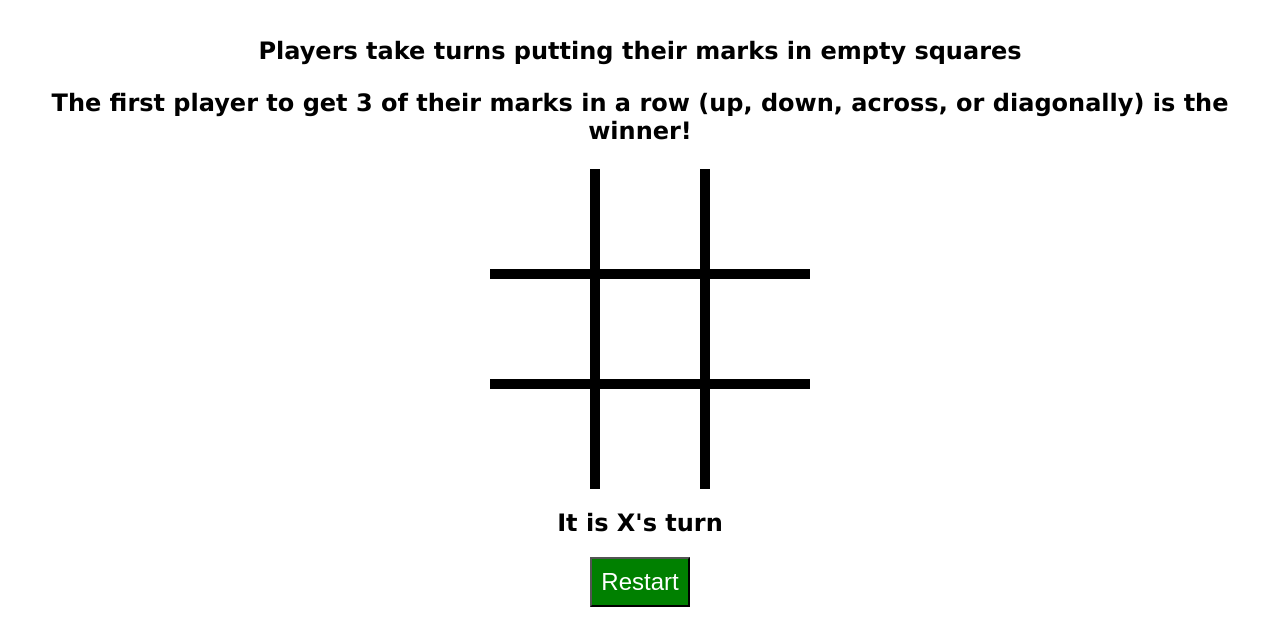
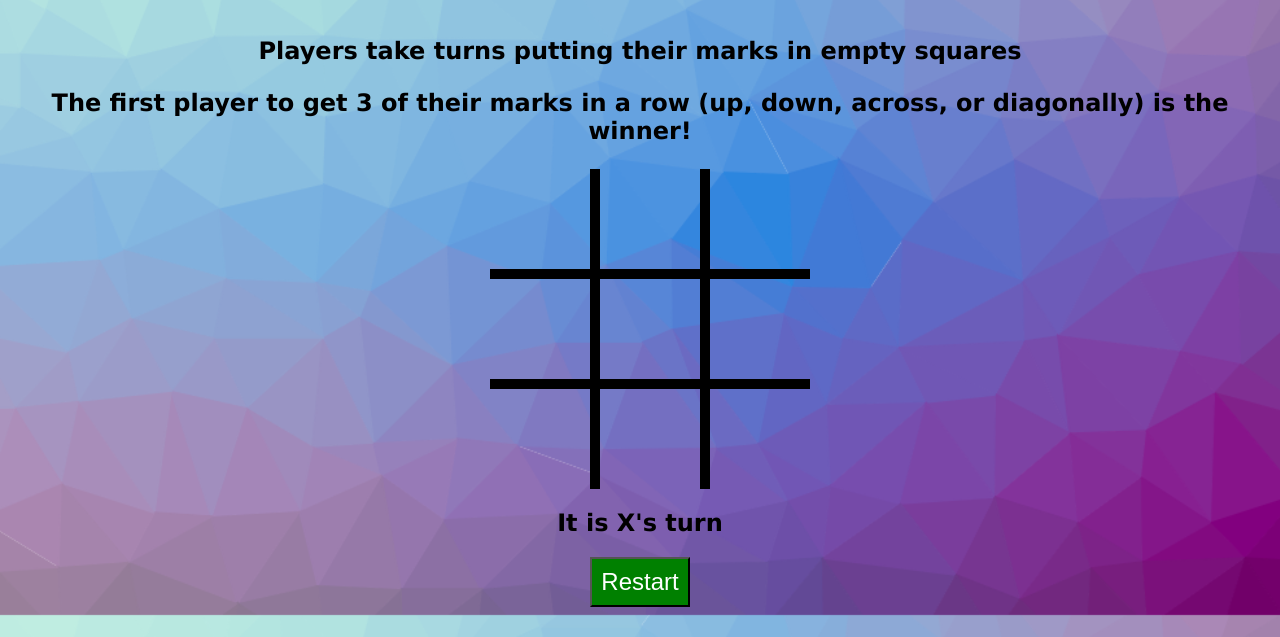
Before and after one commit to JasonGitHubLiu/TicTacToeGame, a plain HTML site: page index.html in a window 1280 px wide. Shown: the part 163-800 px from the top of the page. Drawn offline with Linux system fonts and the light colour scheme; the site is published under a folder, as on GitHub Pages, so addresses that start at the root find nothing.

Commit message:
changed background image

```diff
--- a/style.css
+++ b/style.css
@@ -29,7 +29,7 @@ font-size: 1.5rem;
 body{
     /* background-color: grey; */
     /* background-image: radial-gradient(red, green, blue); */
-    background-image: url('/images/sea-edge.png');
+    background-image: url('sea-edge.png');
     background-size: cover;
 }
 
```
Also changed, not shown: sea-edge.png (renamed from images/sea-edge.png).
